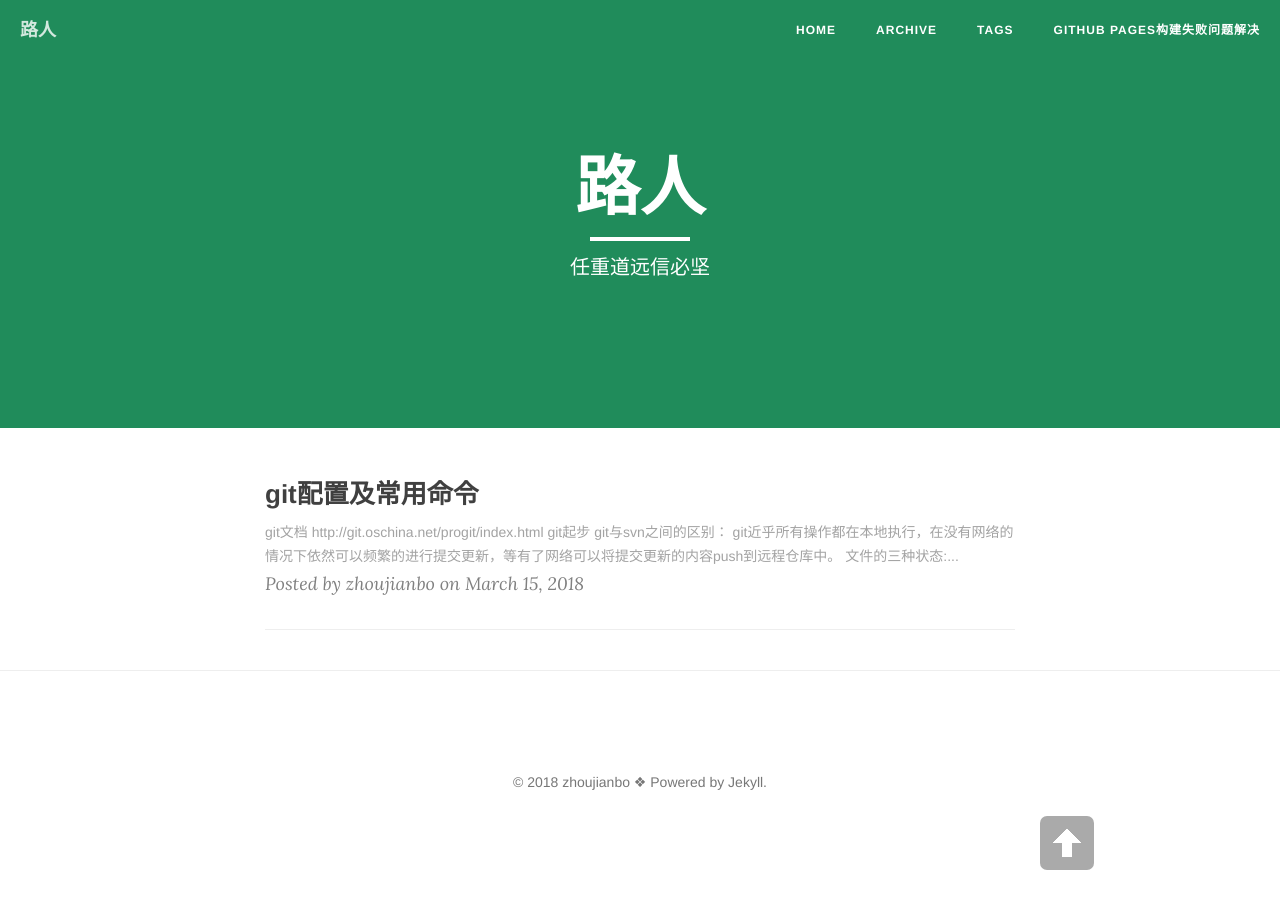
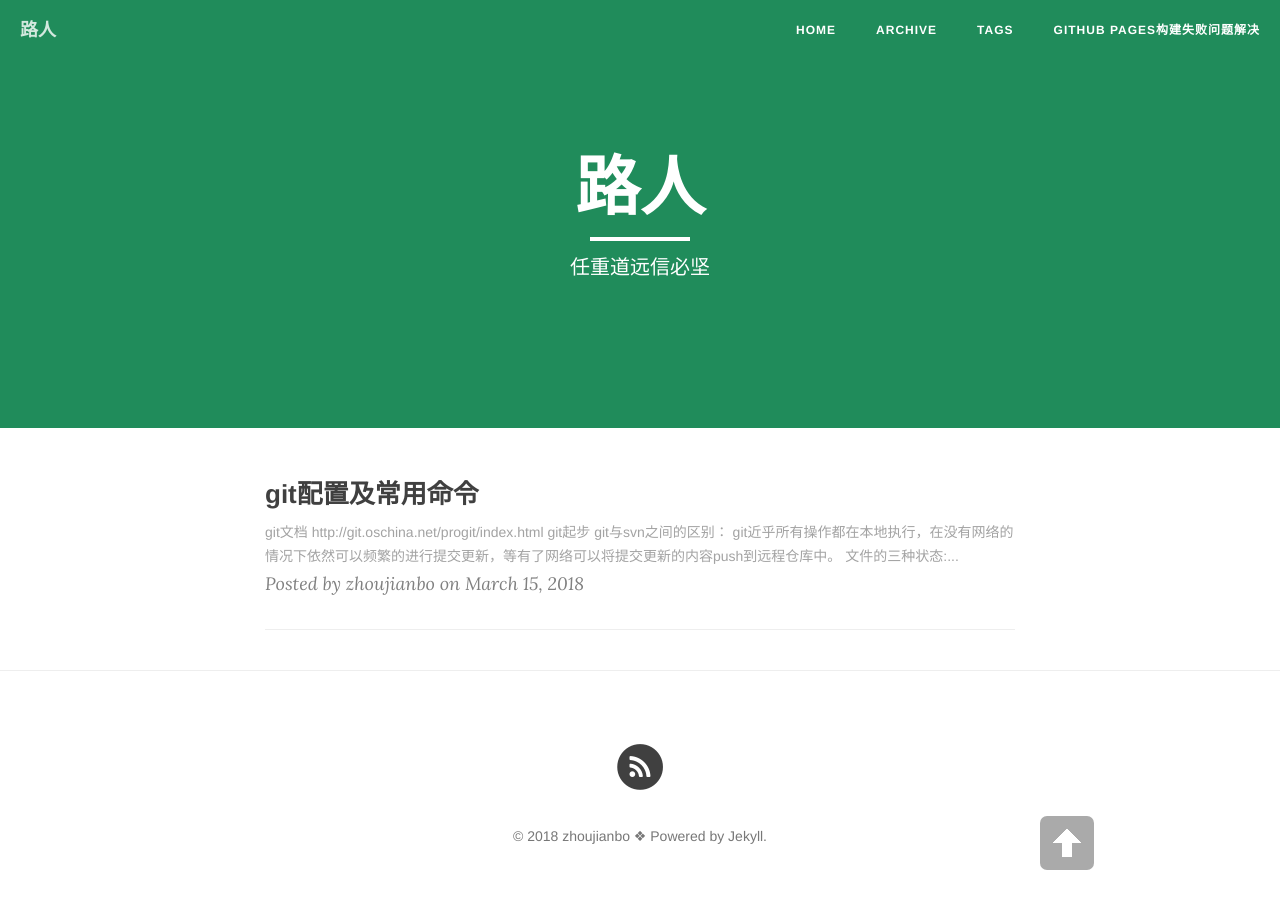
Before and after one commit to ZhouJianBoPro/ZhouJianBoPro.github.io, a Jekyll site: the page built from index.html, in a window 1280 px wide. Built offline with Jekyll 4.4.1, drawn with Linux system fonts in a browser that asks for light colours; nearby versions of some CDN libraries; the list of posts is cut into pages by our own code.

Commit message:
初始化配置更改;

```diff
--- a/_includes/footer.html
+++ b/_includes/footer.html
@@ -3,88 +3,88 @@
     <div class="container">
         <div class="row">
             <div class="col-lg-8 col-lg-offset-2 col-md-10 col-md-offset-1">
-                <!--<ul class="list-inline text-center">-->
-                    <!--&lt;!&ndash; kill the Facebook and Weibo &ndash;&gt;-->
-                    <!--<li>-->
-                        <!--<a href="{{ "/feed.xml" | prepend: site.baseurl }}">-->
-                            <!--<span class="fa-stack fa-lg">-->
-                                <!--<i class="fa fa-circle fa-stack-2x"></i>-->
-                                <!--<i class="fa fa-rss fa-stack-1x fa-inverse"></i>-->
-                            <!--</span>-->
-                        <!--</a>-->
-                    <!--</li>-->
-                    <!--{% if site.twitter_username %}-->
-                    <!--<li>-->
-                        <!--<a href="https://twitter.com/{{ site.twitter_username }}">-->
-                            <!--<span class="fa-stack fa-lg">-->
-                                <!--<i class="fa fa-circle fa-stack-2x"></i>-->
-                                <!--<i class="fa fa-twitter fa-stack-1x fa-inverse"></i>-->
-                            <!--</span>-->
-                        <!--</a>-->
-                    <!--</li>-->
-                    <!--{% endif %}-->
+                <ul class="list-inline text-center">
+                    <!-- kill the Facebook and Weibo -->
+                    <li>
+                        <a href="{{ "/feed.xml" | prepend: site.baseurl }}">
+                            <span class="fa-stack fa-lg">
+                                <i class="fa fa-circle fa-stack-2x"></i>
+                                <i class="fa fa-rss fa-stack-1x fa-inverse"></i>
+                            </span>
+                        </a>
+                    </li>
+                    {% if site.twitter_username %}
+                    <li>
+                        <a href="https://twitter.com/{{ site.twitter_username }}">
+                            <span class="fa-stack fa-lg">
+                                <i class="fa fa-circle fa-stack-2x"></i>
+                                <i class="fa fa-twitter fa-stack-1x fa-inverse"></i>
+                            </span>
+                        </a>
+                    </li>
+                    {% endif %}
 
-                    <!--{% if site.github_username %}-->
-                    <!--<li>-->
-                        <!--<a href="https://github.com/{{ site.github_username }}">-->
-                            <!--<span class="fa-stack fa-lg">-->
-                                <!--<i class="fa fa-circle fa-stack-2x"></i>-->
-                                <!--<i class="fa fa-github fa-stack-1x fa-inverse"></i>-->
-                            <!--</span>-->
-                        <!--</a>-->
-                    <!--</li>-->
-                    <!--{% endif %}-->
-                    <!---->
-                    <!--&lt;!&ndash;-->
-                    <!--{% if site.douban_username %}-->
-                    <!--<li>-->
-                        <!--<a href="http://www.douban.com/people/{{ site.douban_username }}">-->
-                            <!--<span class="fa-stack fa-lg">-->
-                                <!--<i class="fa fa-circle fa-stack-2x"></i>-->
-                                <!--<i class="fa fa-douban fa-stack-1x fa-inverse"></i>-->
-                            <!--</span>-->
-                        <!--</a>-->
-                    <!--</li>-->
-                    <!--{% endif %}-->
-                    <!--&ndash;&gt;-->
+                    {% if site.github_username %}
+                    <li>
+                        <a href="https://github.com/{{ site.github_username }}">
+                            <span class="fa-stack fa-lg">
+                                <i class="fa fa-circle fa-stack-2x"></i>
+                                <i class="fa fa-github fa-stack-1x fa-inverse"></i>
+                            </span>
+                        </a>
+                    </li>
+                    {% endif %}
 
-                    <!--&lt;!&ndash;-->
-                    <!--{% if site.facebook_username %}-->
-                    <!--<li>-->
-                        <!--<a href="https://www.facebook.com/{{ site.facebook_username }}">-->
-                            <!--<span class="fa-stack fa-lg">-->
-                                <!--<i class="fa fa-circle fa-stack-2x"></i>-->
-                                <!--<i class="fa fa-facebook fa-stack-1x fa-inverse"></i>-->
-                            <!--</span>-->
-                        <!--</a>-->
-                    <!--</li>-->
-                    <!--{% endif %}-->
-                    <!--&ndash;&gt;-->
+                    <!--
+                    {% if site.douban_username %}
+                    <li>
+                        <a href="http://www.douban.com/people/{{ site.douban_username }}">
+                            <span class="fa-stack fa-lg">
+                                <i class="fa fa-circle fa-stack-2x"></i>
+                                <i class="fa fa-douban fa-stack-1x fa-inverse"></i>
+                            </span>
+                        </a>
+                    </li>
+                    {% endif %}
+                    -->
 
-                    <!--{% if site.zhihu_username %}-->
-                    <!--<li>-->
-                        <!--<a target="_blank" href="https://www.zhihu.com/people/{{ site.zhihu_username }}">-->
-                            <!--<span class="fa-stack fa-lg">-->
-                                <!--<i class="fa fa-circle fa-stack-2x"></i>-->
-                                <!--<i class="fa  fa-stack-1x fa-inverse">知</i>-->
-                            <!--</span>-->
-                        <!--</a>-->
-                    <!--</li>-->
-                    <!--{% endif %}-->
-                    <!--&lt;!&ndash;-->
-                    <!--{% if site.weibo_username %}-->
-                    <!--<li>-->
-                        <!--<a target="_blank" href="http://weibo.com/{{ site.weibo_username }}">-->
-                            <!--<span class="fa-stack fa-lg">-->
-                                <!--<i class="fa fa-circle fa-stack-2x"></i>-->
-                                <!--<i class="fa fa-weibo fa-stack-1x fa-inverse"></i>-->
-                            <!--</span>-->
-                        <!--</a>-->
-                    <!--</li>-->
-                    <!--{% endif %}-->
-                    <!--&ndash;&gt;-->
+                    <!--
+                    {% if site.facebook_username %}
+                    <li>
+                        <a href="https://www.facebook.com/{{ site.facebook_username }}">
+                            <span class="fa-stack fa-lg">
+                                <i class="fa fa-circle fa-stack-2x"></i>
+                                <i class="fa fa-facebook fa-stack-1x fa-inverse"></i>
+                            </span>
+                        </a>
+                    </li>
+                    {% endif %}
+                    -->
 
-                <!--</ul>-->
+                    {% if site.zhihu_username %}
+                    <li>
+                        <a target="_blank" href="https://www.zhihu.com/people/{{ site.zhihu_username }}">
+                            <span class="fa-stack fa-lg">
+                                <i class="fa fa-circle fa-stack-2x"></i>
+                                <i class="fa  fa-stack-1x fa-inverse">知</i>
+                            </span>
+                        </a>
+                    </li>
+                    {% endif %}
+                    <!--
+                    {% if site.weibo_username %}
+                    <li>
+                        <a target="_blank" href="http://weibo.com/{{ site.weibo_username }}">
+                            <span class="fa-stack fa-lg">
+                                <i class="fa fa-circle fa-stack-2x"></i>
+                                <i class="fa fa-weibo fa-stack-1x fa-inverse"></i>
+                            </span>
+                        </a>
+                    </li>
+                    {% endif %}
+                    -->
+
+                </ul>
                 <p class="copyright text-muted">
                 &copy; {{ site.time | date: '%Y' }} {{ site.owner.name }} ❖ Powered by Jekyll.
                 </p>
```
